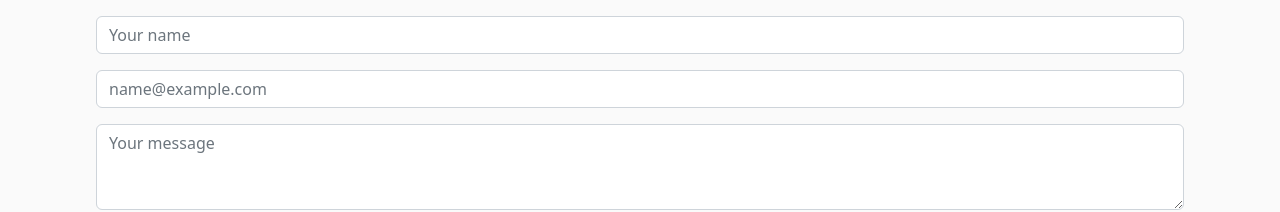
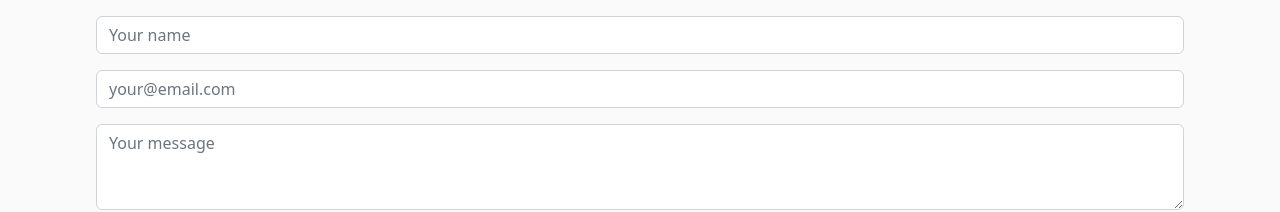
Before and after one commit to federerkristijan/dasahink, a React (Create React App) app: page /contact in a window 1280 px wide. Shown: the part 152-364 px from the top of the page. Built offline with nearby package versions, Linux system fonts and the light colour scheme.

Commit message:
contact from tested and working. need subscribe button css

```diff
--- a/src/views/Contact.jsx
+++ b/src/views/Contact.jsx
@@ -9,7 +9,12 @@ const Contact = () => {
     e.preventDefault();
 
     emailjs
-      .sendForm("service_lfekk5s", "template_f4p2i9j", form.current, "q92oNrqt1FnJasT1M")
+      .sendForm(
+        "service_lfekk5s",
+        "template_f4p2i9j",
+        form.current,
+        "q92oNrqt1FnJasT1M"
+      )
 
       .then(
         (result) => {
@@ -46,7 +51,7 @@ const Contact = () => {
               className="form-control"
               id="email"
               name="user_email"
-              placeholder="name@example.com"
+              placeholder="your@email.com"
             />
           </div>
           <div className="form-group">
@@ -59,10 +64,10 @@ const Contact = () => {
             ></textarea>
           </div>
           <div className="button">
-          <button type="submit" className="btn btn-primary mb-2">
-            Contact me
-          </button>
-          <span>{done && "Thank you for contacting me"}</span>
+            <button type="submit" className="btn btn-primary mb-2">
+              Contact me
+            </button>
+            <span>{done && "Thank you for contacting me"}</span>
           </div>
         </form>
       </div>
```
